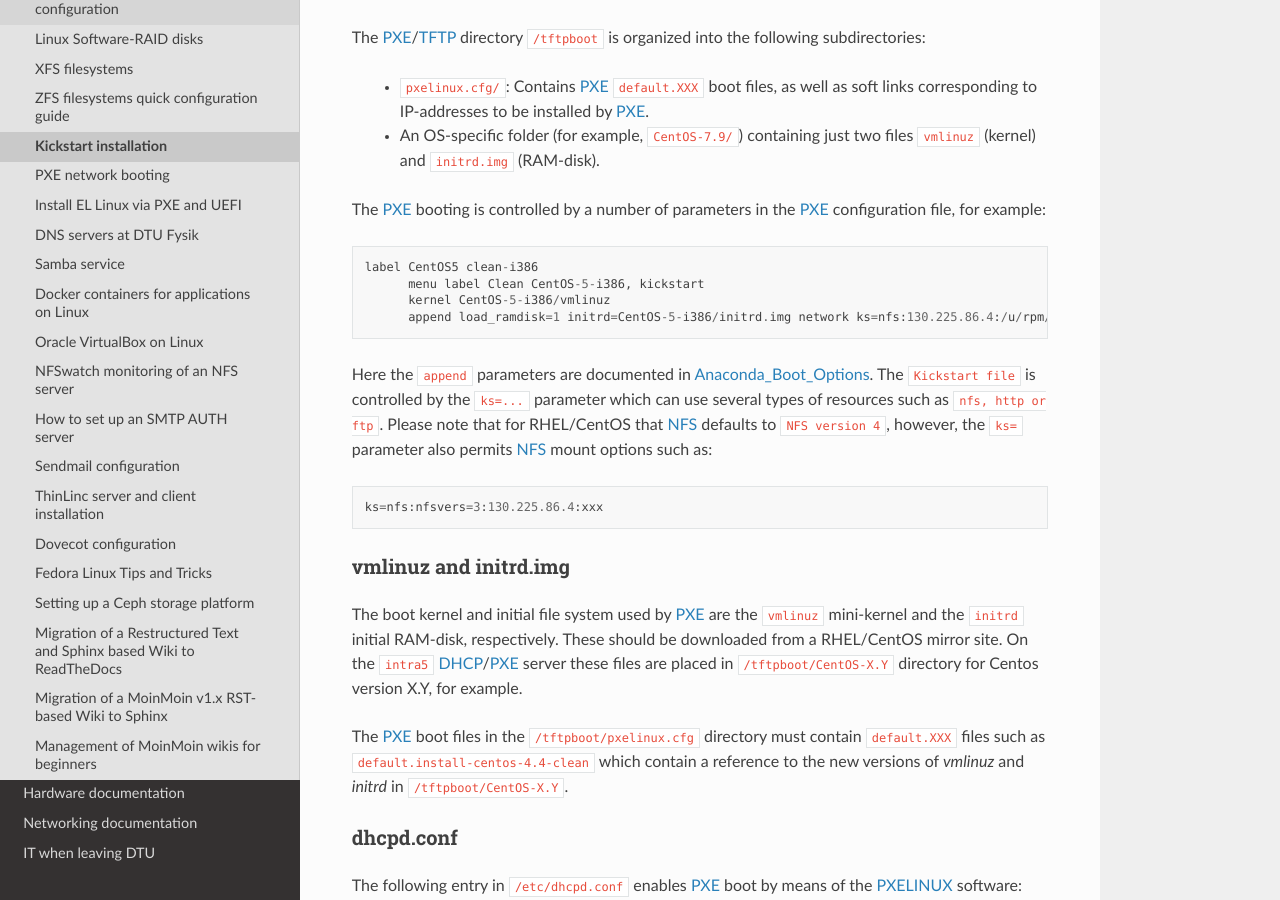
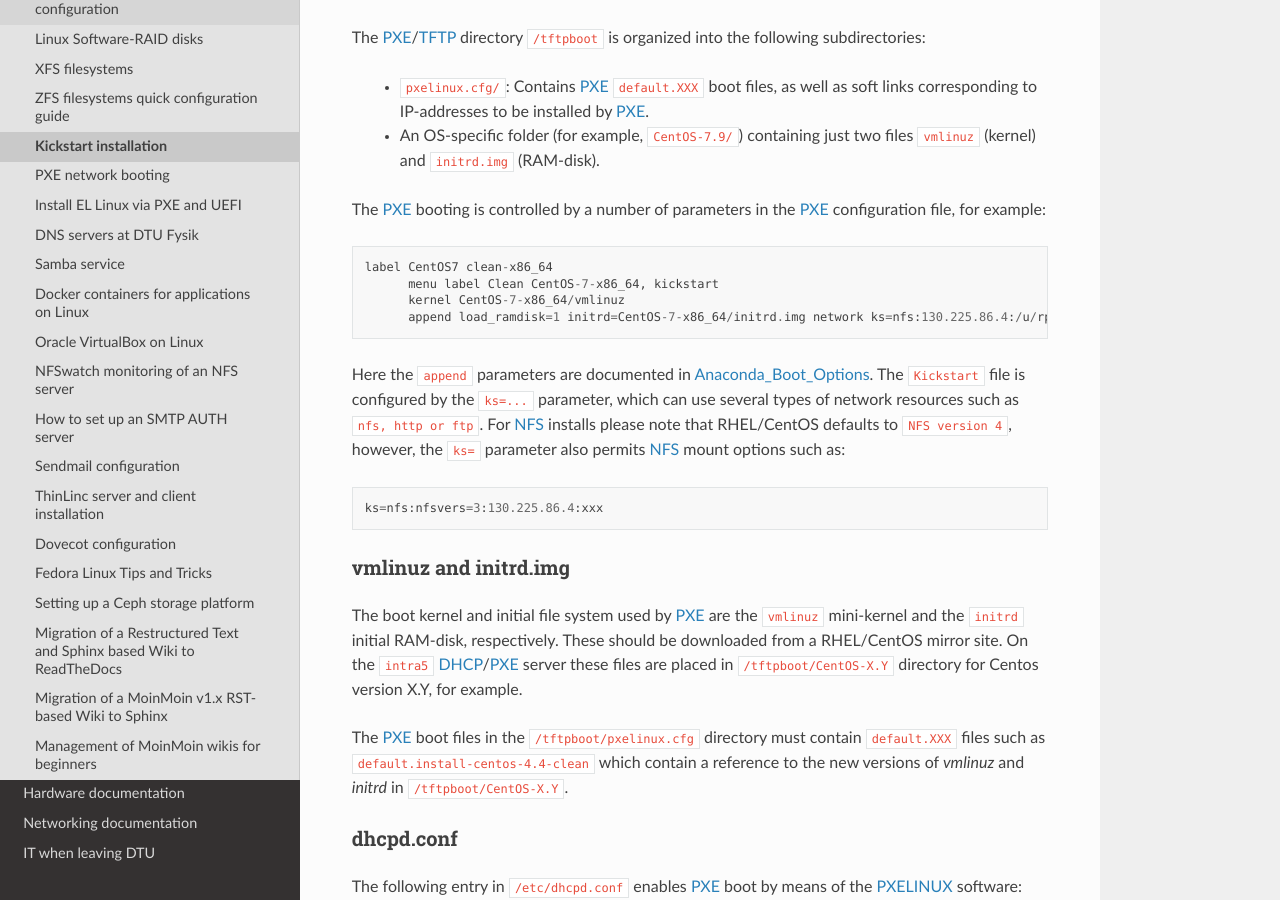
Before and after one commit to OleHolmNielsen/ITwiki, a Sphinx documentation site: the page built from docs/Kickstart.rst, in a window 1280 px wide and 900 px high, scrolled down 847 px. Built offline with Sphinx 7.4.7 and the Read the Docs theme 2.0.0, drawn with Linux system fonts in a browser that asks for light colours.

Commit message:
Minor edit

```diff
--- a/docs/Kickstart.rst
+++ b/docs/Kickstart.rst
@@ -44,14 +44,15 @@ The PXE_/TFTP_ directory ``/tftpboot`` is organized into the following subdirect
 
 The PXE_ booting is controlled by a number of parameters in the PXE_ configuration file, for example::
 
-  label CentOS5 clean-i386
-        menu label Clean CentOS-5-i386, kickstart
-        kernel CentOS-5-i386/vmlinuz
-        append load_ramdisk=1 initrd=CentOS-5-i386/initrd.img network ks=nfs:130.225.86.4:/u/rpm/kickstart/ks-centos-5-clean-i386.cfg
+  label CentOS7 clean-x86_64
+        menu label Clean CentOS-7-x86_64, kickstart
+        kernel CentOS-7-x86_64/vmlinuz
+        append load_ramdisk=1 initrd=CentOS-7-x86_64/initrd.img network ks=nfs:130.225.86.4:/u/rpm/kickstart/ks-centos-7-clean-x86_64.cfg
 
 Here the ``append`` parameters are documented in Anaconda_Boot_Options_.
-The ``Kickstart file`` is controlled by the ``ks=...`` parameter which can use several types of resources such as ``nfs, http or ftp``.
-Please note that for RHEL/CentOS that NFS_ defaults to ``NFS version 4``, however, the ``ks=`` parameter also permits NFS_ mount options such as::
+The ``Kickstart`` file is configured by the ``ks=...`` parameter,
+which can use several types of network resources such as ``nfs, http or ftp``.
+For NFS_ installs please note that RHEL/CentOS defaults to ``NFS version 4``, however, the ``ks=`` parameter also permits NFS_ mount options such as::
 
   ks=nfs:nfsvers=3:130.225.86.4:xxx
 
```
